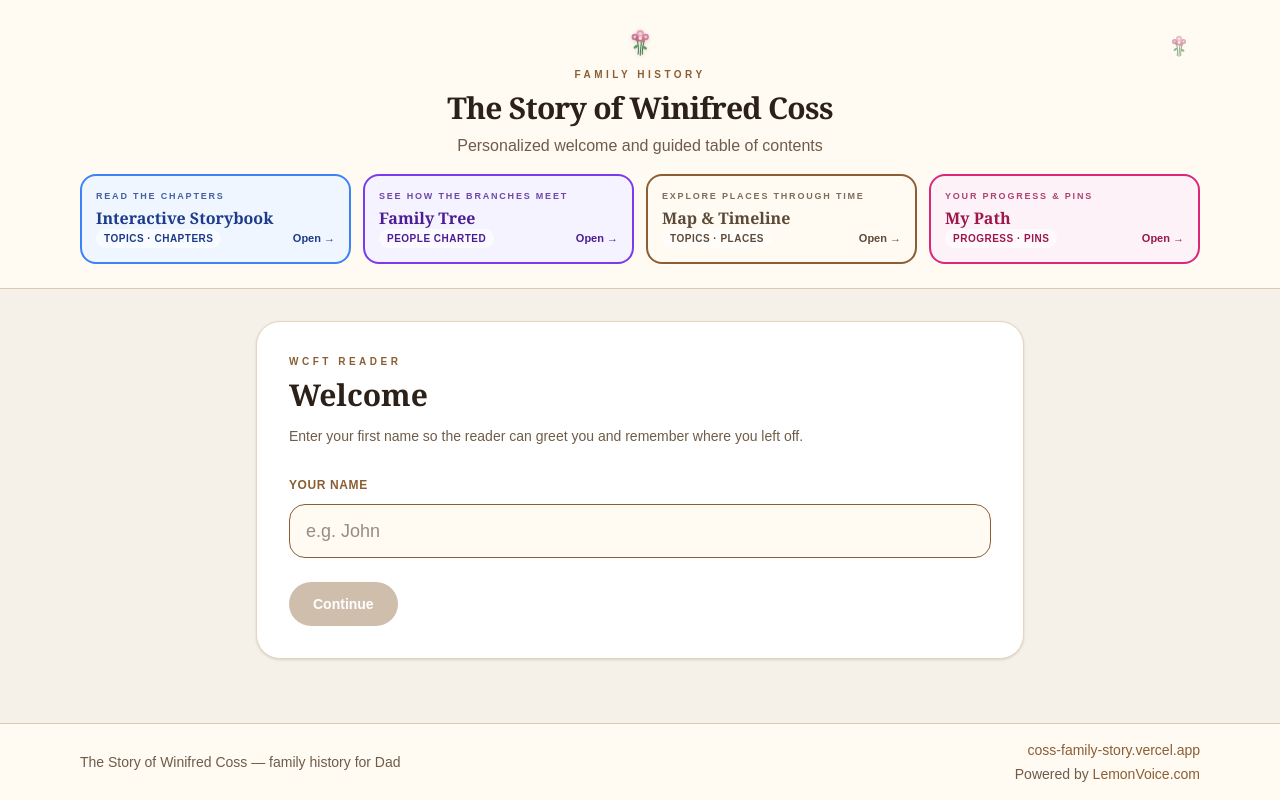
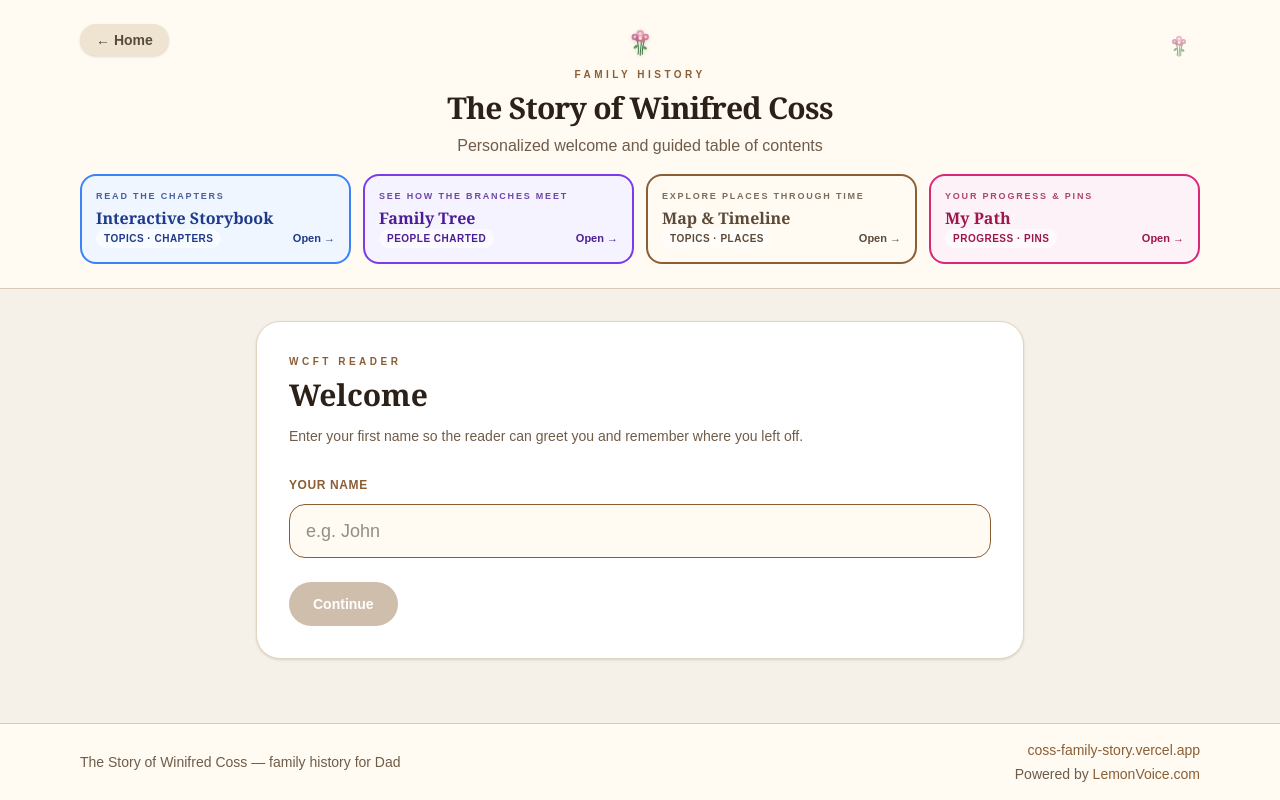
Before and after one commit to Coachjohnepop/Popham_family, a Next.js app: page /read in a window 1280 px wide. Built offline with nearby package versions, Linux system fonts and the light colour scheme.

Commit message:
Add Home button to shared brand header on every page

```diff
--- a/components/SiteBrandHeader.tsx
+++ b/components/SiteBrandHeader.tsx
@@ -28,6 +28,13 @@ export default function SiteBrandHeader({
 
   return (
     <div className={`relative ${className}`}>
+      {/* Home — always visible top-left */}
+      <HomeLink
+        className="absolute left-0 top-0 z-10 inline-flex items-center rounded-full bg-[#efe4d2] px-3 py-1.5 text-xs font-semibold text-[#5c4a38] shadow-sm transition hover:bg-[#e4d4bc] focus-visible:outline focus-visible:outline-2 focus-visible:outline-offset-2 focus-visible:outline-[#8b5e34] sm:px-4 sm:text-sm"
+      >
+        ← Home
+      </HomeLink>
+
       {/* Easter-egg entry — top right, discrete */}
       <Link
         href="/subjects"
@@ -39,7 +46,7 @@ export default function SiteBrandHeader({
         <span className="sr-only">Subjects covered</span>
       </Link>
 
-      <div className="flex flex-col items-center px-8 text-center sm:px-10">
+      <div className="flex flex-col items-center px-10 text-center sm:px-14">
         <div
           className={`flex items-center justify-center text-[#2b2118] ${
             size === "landing" ? "text-4xl sm:text-5xl" : "text-2xl sm:text-3xl"
--- a/components/SubjectsChecklistView.tsx
+++ b/components/SubjectsChecklistView.tsx
@@ -128,12 +128,6 @@ export default function SubjectsChecklistView() {
         >
           Back to storybook
         </Link>
-        <Link
-          href="/"
-          className="rounded-full bg-[#efe4d2] px-5 py-2.5 text-sm font-semibold text-[#5c4a38] hover:bg-[#e4d4bc]"
-        >
-          Home
-        </Link>
       </div>
     </div>
   );
```
